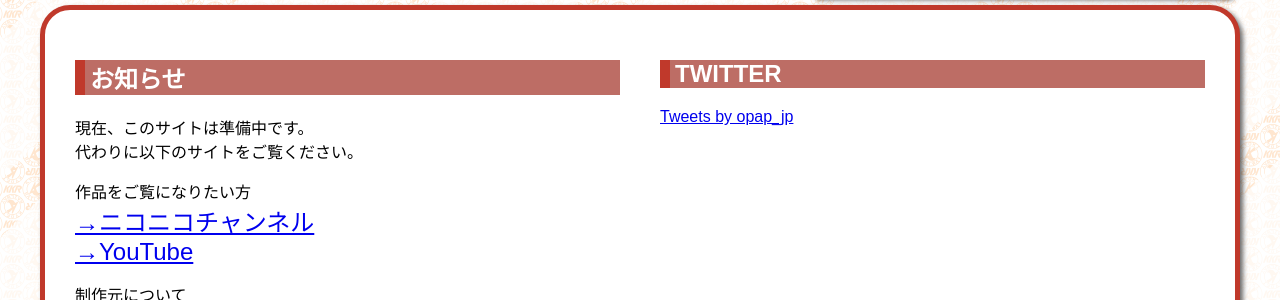
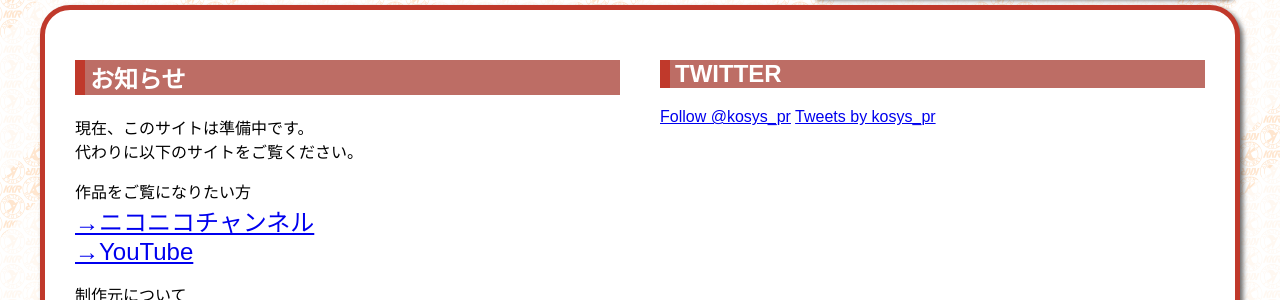
Before and after one commit to kosys/kosys.github.io, a Jekyll site: the page built from index.html, in a window 1280 px wide. Shown: the part 891-1191 px from the top of the page. Built offline with Jekyll 4.4.1, drawn with Linux system fonts in a browser that asks for light colours; some web fonts are replaced; comment, search, counter and statistics services are not loaded.

Commit message:
Twitterアカウントを　kosys_pr に変更

```diff
--- a/index.html
+++ b/index.html
@@ -70,7 +70,8 @@ layout: default
         </section>
         <section class="col-6">
             <h2>TWITTER</h2>
-            <a class="twitter-timeline" data-height="400" href="https://twitter.com/opap_jp">Tweets by opap_jp</a>
+            <a href="https://twitter.com/kosys_pr" class="twitter-follow-button" data-show-count="false">Follow @kosys_pr</a>
+            <a class="twitter-timeline" data-height="400" href="https://twitter.com/kosys_pr">Tweets by kosys_pr</a>
             <script async src="//platform.twitter.com/widgets.js" charset="utf-8"></script>
         </section>
         <section class="col-12">
```
